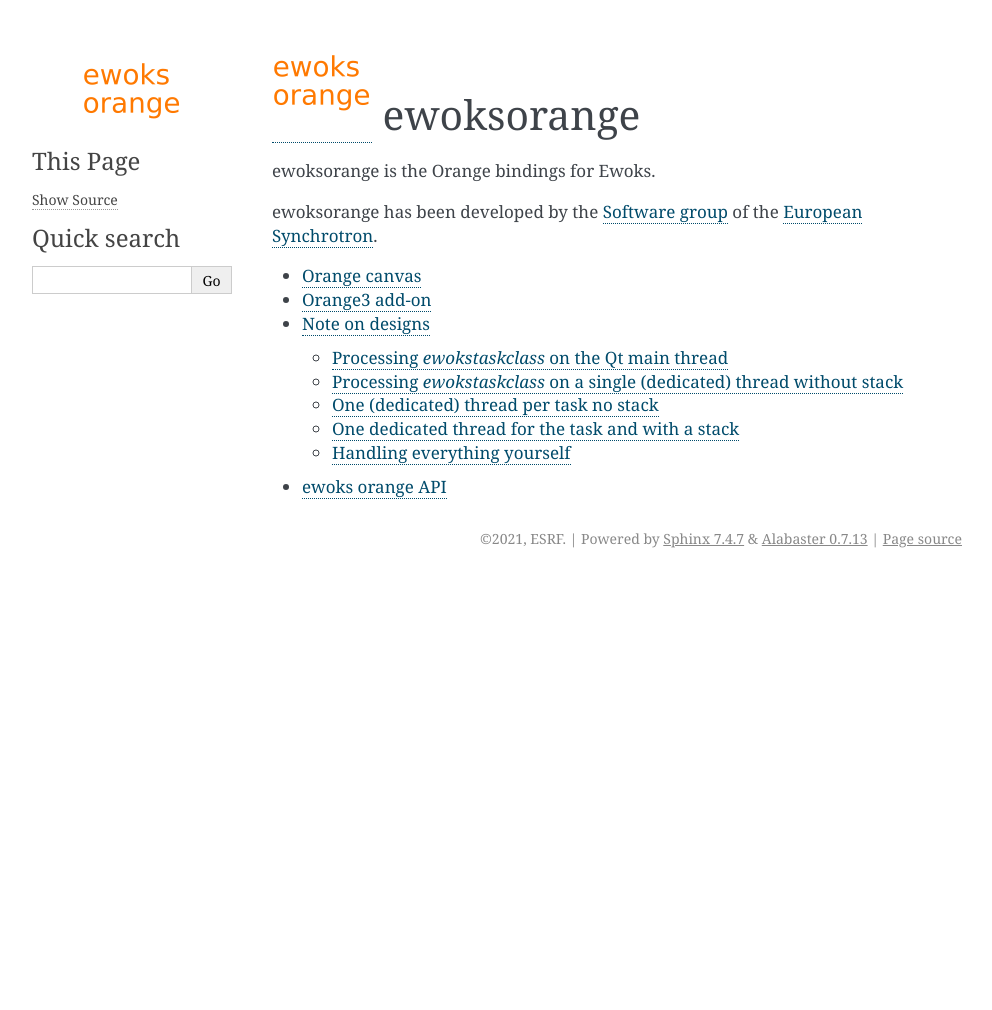
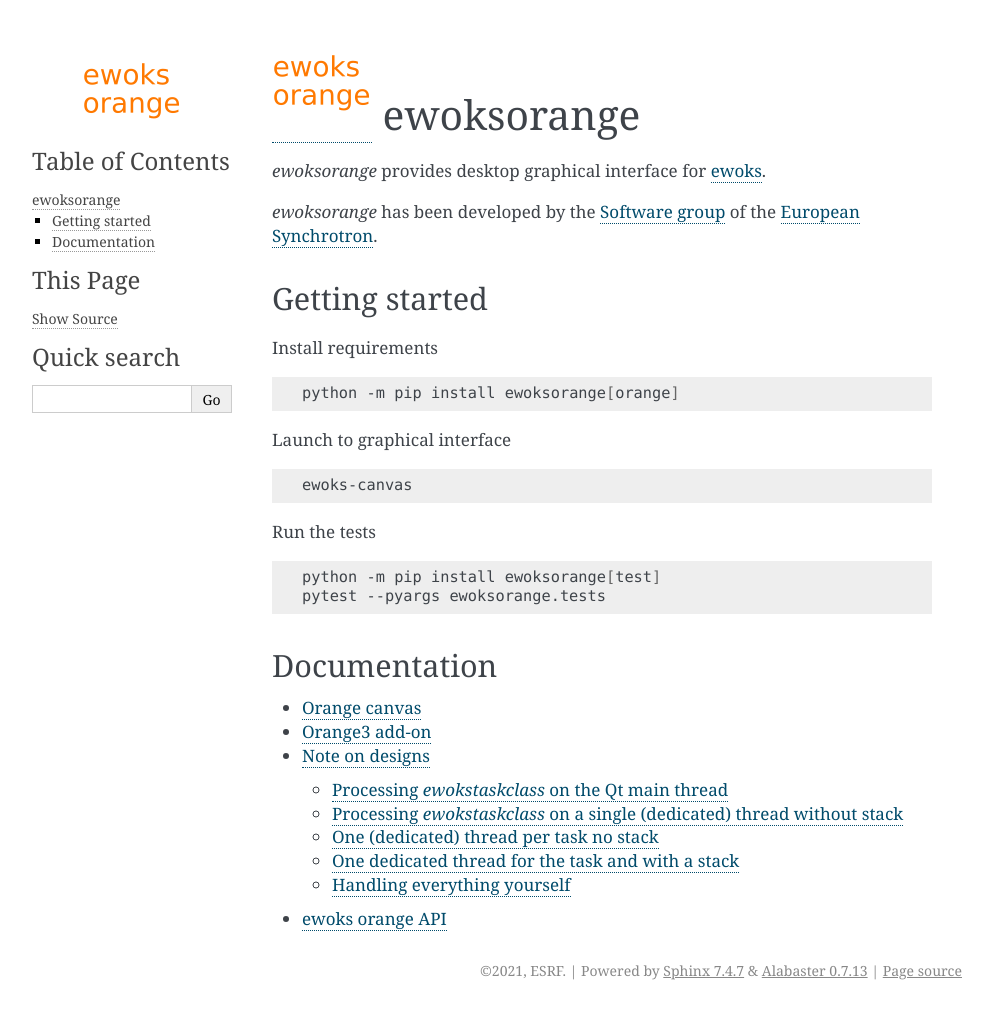
Before and after one commit to ewoks-kit/ewoksorange, a Sphinx documentation site: the page built from doc/index.rst, in a window 1280 px wide. Shown: the whole page, without its empty margins (148-1140 px from the left). Built offline with Sphinx 7.4.7, drawn with Linux system fonts in a browser that asks for light colours; before the commit the page ends 900 px from its top, so only the background shows below that.

Commit message:
improve docs

```diff
--- a/doc/conf.py
+++ b/doc/conf.py
@@ -14,7 +14,10 @@
 templates_path = ["_templates"]
 source_suffix = [".rst", ".md"]
 exclude_patterns = ["build", "**.ipynb_checkpoints"]
+
 pygments_style = "sphinx"
+autodoc_typehints = "description"
+autodoc_typehints_description_target = "all"
 
 autosummary_generate = True
 autodoc_default_flags = [
--- a/doc/index.rst
+++ b/doc/index.rst
@@ -6,9 +6,34 @@
 |ewoksimg|   ewoksorange
 ========================
 
-ewoksorange is the Orange bindings for Ewoks.
+*ewoksorange* provides desktop graphical interface for `ewoks <https://ewoks.readthedocs.io/>`_.
 
-ewoksorange has been developed by the `Software group <http://www.esrf.eu/Instrumentation/software>`_ of the `European Synchrotron <https://www.esrf.eu/>`_.
+*ewoksorange* has been developed by the `Software group <http://www.esrf.eu/Instrumentation/software>`_ of the `European Synchrotron <https://www.esrf.eu/>`_.
+
+Getting started
+---------------
+
+Install requirements
+
+.. code:: bash
+
+    python -m pip install ewoksorange[orange]
+
+Launch to graphical interface
+
+.. code:: bash
+
+    ewoks-canvas
+
+Run the tests
+
+.. code:: bash
+
+    python -m pip install ewoksorange[test]
+    pytest --pyargs ewoksorange.tests
+
+Documentation
+-------------
 
 .. toctree::
     :maxdepth: 2
```
Also changed, not shown: README.md (+3 -1 lines), 1 other file.
